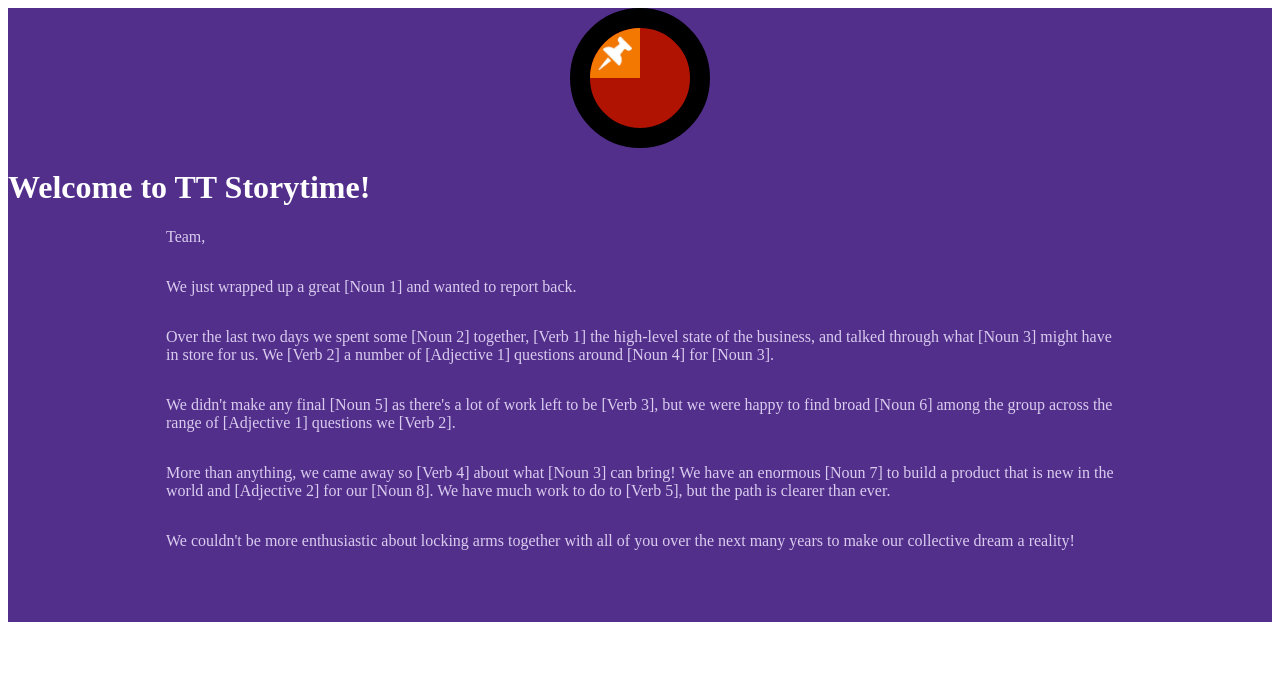
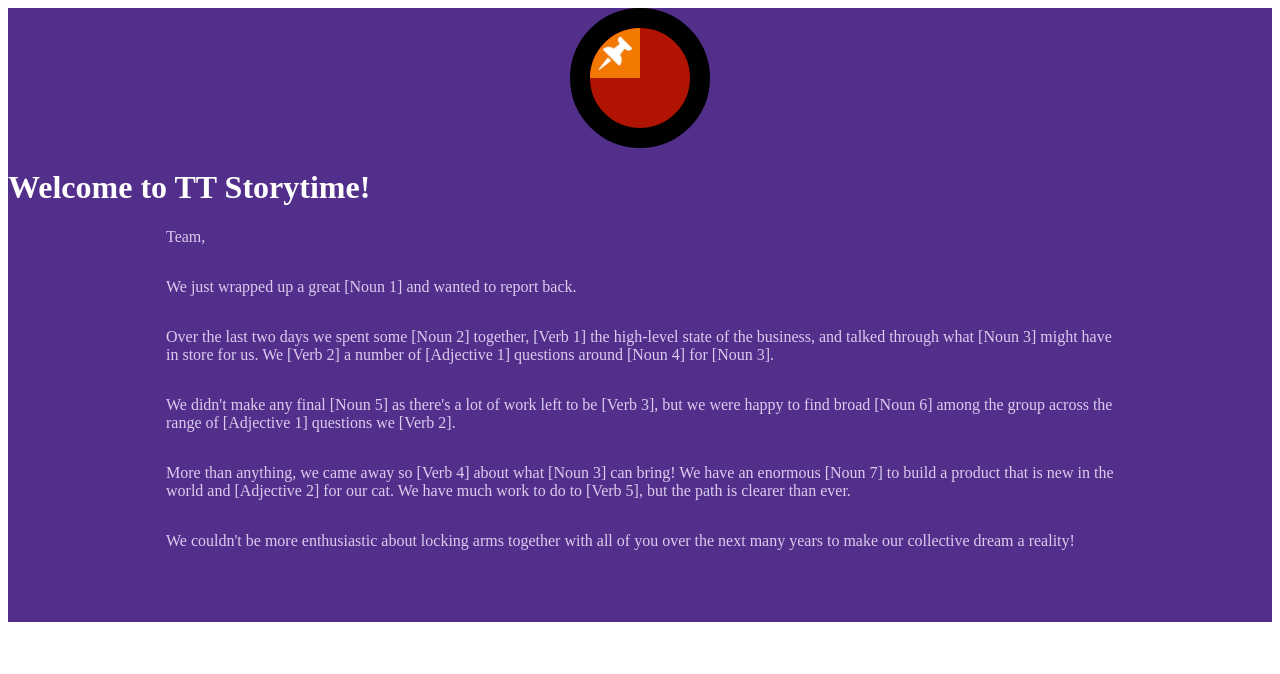
Before and after one commit to dima42/tt-git-workshop, a Django app: template hello/templates/index.html in a window 1280 px wide. Shown: the top 674 px of the page. Run offline with Django 3.2, Linux system fonts and the light colour scheme; the template is opened without the code that fills it, so the values that code supplies are empty.

```diff
--- a/hello/templates/index.html
+++ b/hello/templates/index.html
@@ -38,7 +38,7 @@
       [Noun 3] can bring!  We have an enormous
       [Noun 7] to build a product that is new in the world
       and [Adjective 2] for our
-      [Noun 8].  We have much work to do to
+      cat.  We have much work to do to
       [Verb 5], but the path is clearer than ever.
     </p>
     <p>
```
